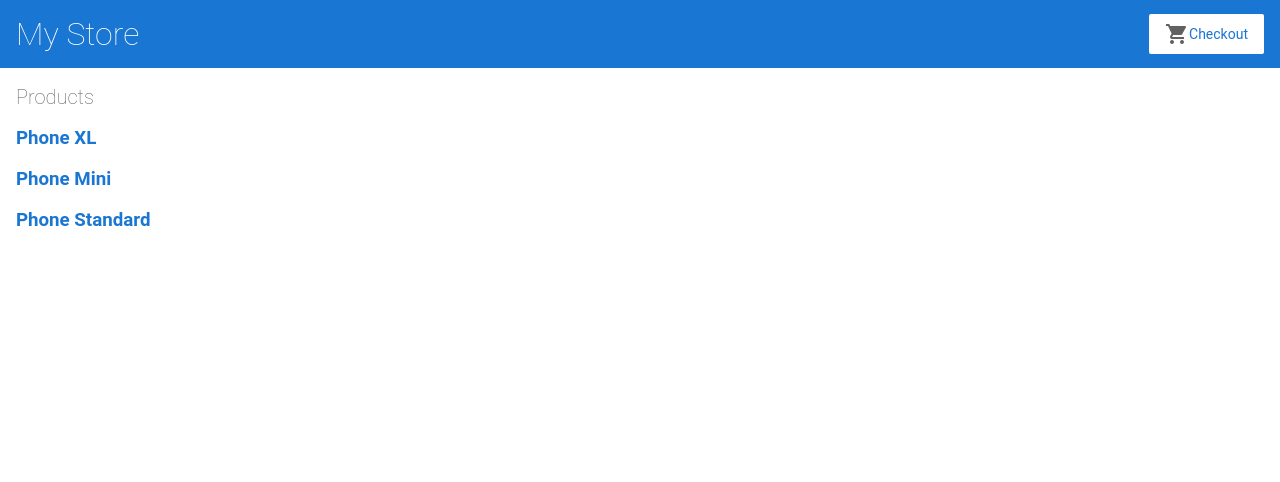
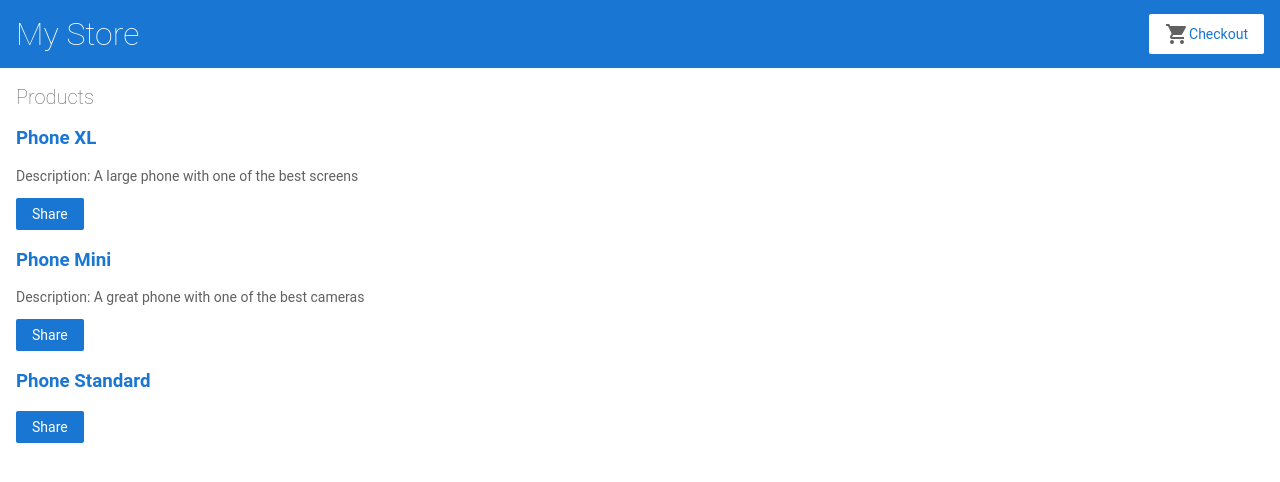
Before and after one commit to prashantfulara/angular_basic_examples, an Angular app: page / in a window 1280 px wide. Shown: the top 482 px of the page. Built offline with nearby package versions, Linux system fonts and the light colour scheme.

Commit message:
1 file modified

```diff
--- a/src/app/product-list/product-list.component.html
+++ b/src/app/product-list/product-list.component.html
@@ -6,6 +6,9 @@
       {{ product.name }}
     </a>
   </h3>
+
+  <p *ngIf="product.description">Description: {{ product.description }}</p>
+  <button (click)="share()">Share</button>
 </div>
 
 <!--
```
